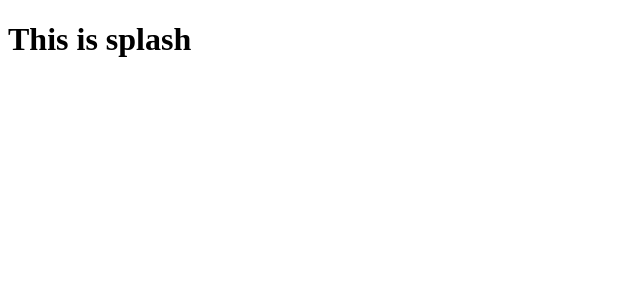
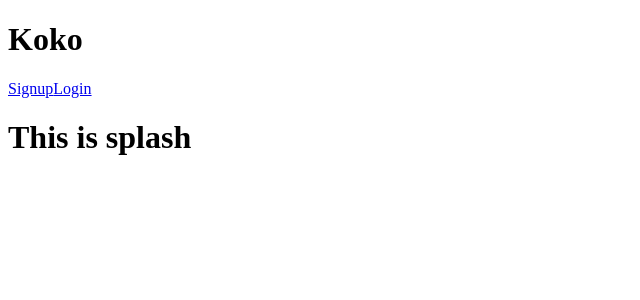
Before and after one commit to stella-kang/Koko, a React (Create React App) app in the folder frontend/: page /#/ in a window 1280 px wide. Shown: the top 300 px of the page, without its empty margins (0-640 px from the left). Built offline with nearby package versions, Linux system fonts and the light colour scheme.

Commit message:
Add basic NavBar to show on all routes

```diff
--- a/frontend/src/components/App.jsx
+++ b/frontend/src/components/App.jsx
@@ -1,5 +1,6 @@
 import { Route, Switch, Redirect } from 'react-router-dom';
 import { AuthRoute, ProtectedRoute } from '../util/route_util';
+import NavBar from './nav/NavBar';
 import Splash from './splash/Splash';
 import LoginForm from './session/LoginForm';
 import RegisterForm from './session/RegisterForm';
@@ -7,6 +8,8 @@ import Home from './home/Home';
 
 const App = () => {
   return (
+    <>
+      <NavBar />
       <Switch>
         <Route exact path='/' component={Splash} />
         <AuthRoute exact path='/login' component={LoginForm} />
@@ -14,6 +17,7 @@ const App = () => {
         <ProtectedRoute exact path='/home' component={Home} />
         <Redirect to='/' />
       </Switch>
+    </>
   )
 }
 
--- /dev/null
+++ b/frontend/src/components/nav/NavBar.jsx
@@ -0,0 +1,45 @@
+import React from 'react';
+import { connect } from 'react-redux';
+import { Link } from 'react-router-dom';
+import { logout } from '../../actions/session_actions';
+
+export const NavBar = ({ loggedIn, logout }) => {
+
+  const logoutUser = () => {
+    logout();
+  }
+
+  const getLinks = () => {
+    if (loggedIn) {
+      return (
+        <div>
+          <button onClick={logoutUser}>Logout</button>
+        </div>
+      )
+    } else {
+      return (
+        <div>
+          <Link to={'/signup'}>Signup</Link>
+          <Link to={'/login'}>Login</Link>
+        </div>
+      )
+    }
+  }
+
+  return (
+    <div>
+        <h1>Koko</h1>
+        { getLinks() }
+    </div>
+  )
+}
+
+const mapStateToProps = (state) => ({
+  loggedIn: state.session.isAuthenticated
+})
+
+const mapDispatchToProps = ({
+  logout
+})
+
+export default connect(mapStateToProps, mapDispatchToProps)(NavBar)
--- a/frontend/src/components/splash/Splash.jsx
+++ b/frontend/src/components/splash/Splash.jsx
@@ -1,4 +1,4 @@
-import React from 'react'
+import React from 'react';
 
 const Splash = () => {
   return (
```
Lines whose indentation alone changed are shown as unchanged.
